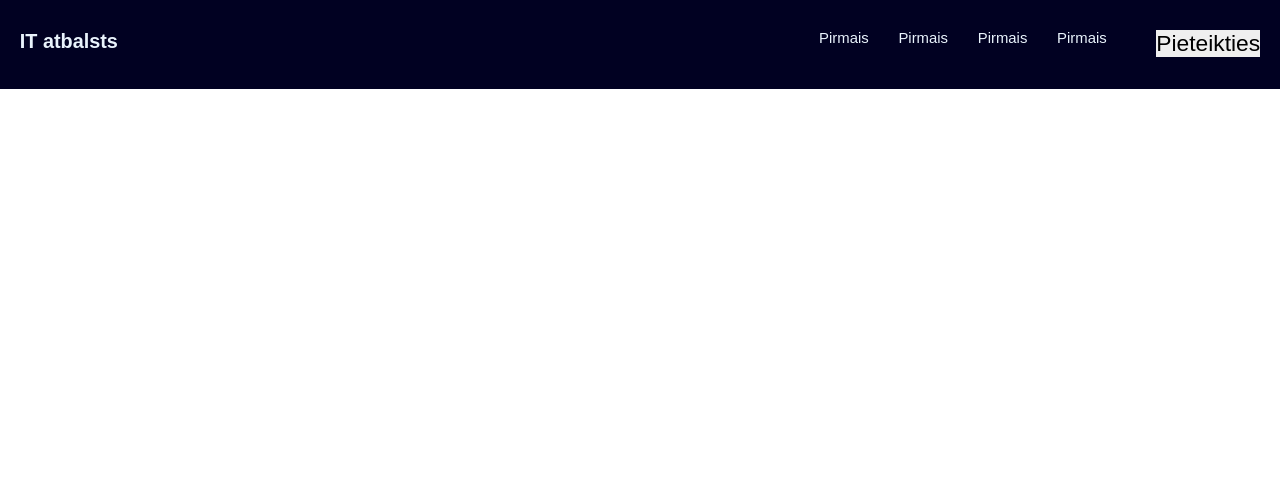
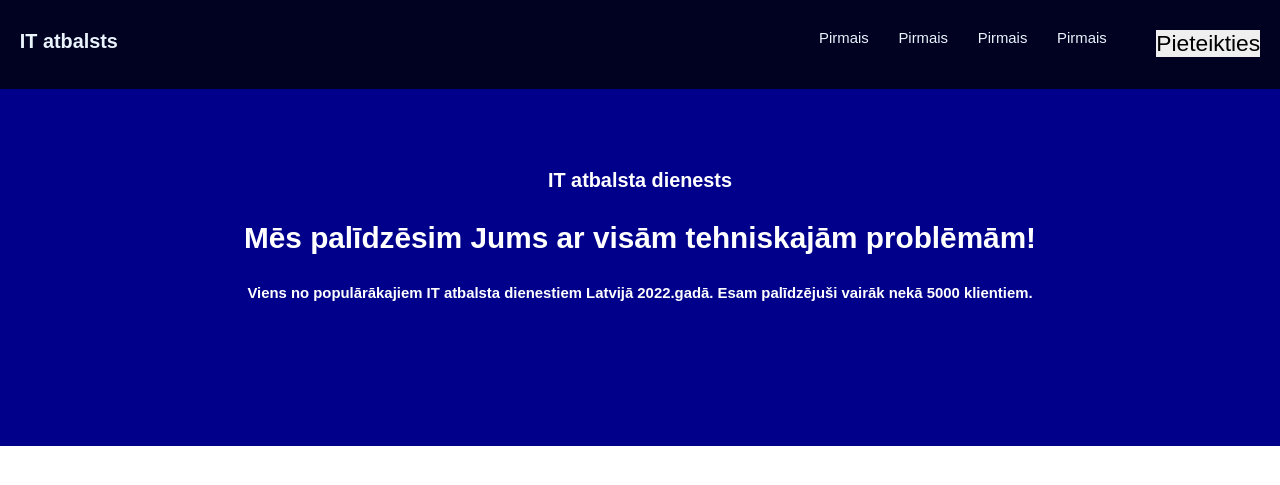
Before and after one commit to TomsNikelis/Programmesana, a PHP site: page / in a window 1280 px wide. Shown: the top 485 px of the page. Run offline with PHP 8.4, Linux system fonts and the light colour scheme.

Commit message:
Sakums sekcijas izveide
Sakums sekcijas izveide

```diff
--- a/index.html
+++ b/index.html
@@ -22,5 +22,15 @@
             </li>
         </div>
     </header>
+
+    <section id="Sakums">
+
+        <h4>IT atbalsta dienests</h4>
+        <h1>Mēs palīdzēsim Jums ar
+            visām tehniskajām problēmām!
+        </h1>
+        <h5>Viens no populārākajiem IT atbalsta dienestiem Latvijā 2022.gadā. Esam palīdzējuši vairāk nekā 5000 klientiem.</h5>
+
+    </section>
 </body>
 </html>
--- a/styles.css
+++ b/styles.css
@@ -48,7 +48,7 @@
     padding:2rem 9%;
 }
 
-/*HTML stila vērtības*/
+/*Header un navbar izveide*/
 
 header {
     position: fixed;
@@ -78,3 +78,32 @@
     font-size: 2.3rem;
     margin-left: 2rem;
 }
+
+/*Sakuma, jeb iepazisanas sekcijas izveide */
+
+section {
+    background: darkblue;
+    height: 45rem;
+    width: 100%;
+}
+
+section h1 {
+    font-size: 3rem;
+    color: white;
+    text-align: center;
+    margin-top: 3rem;
+}
+
+section h4 {
+    font-size: 2rem;
+    color: white;
+    text-align: center;
+    margin-top: 15rem;
+}
+
+section h5 {
+    font-size: 1.5rem;
+    color: white;
+    text-align: center;
+    margin-top: 3rem;
+}
```
